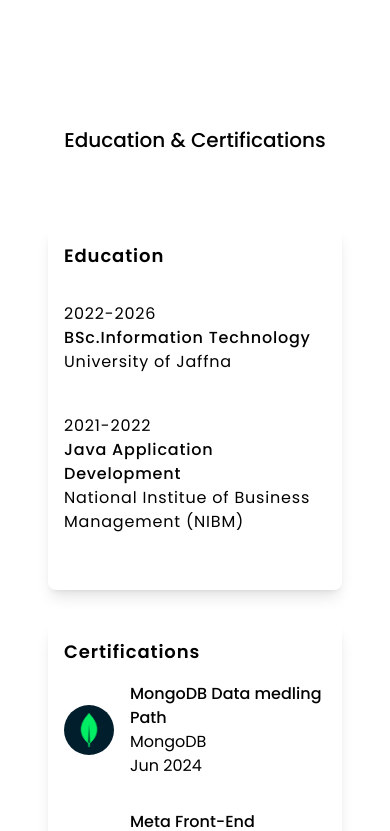
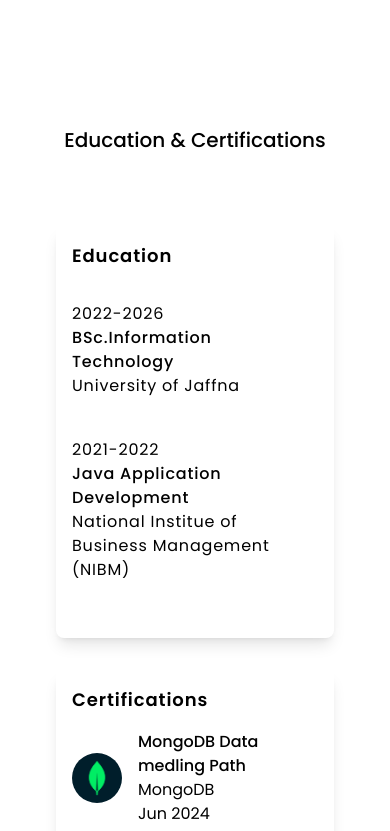
Before and after one commit to ruwini01/Official-Portfolio, a Next.js app: page / in a window 390 px wide. Shown: the part 1402-2233 px from the top of the page. Built offline with nearby package versions, Linux system fonts and the light colour scheme.

Commit message:
Education Section Modified

```diff
--- a/components/education.tsx
+++ b/components/education.tsx
@@ -8,8 +8,6 @@ import { Swiper, SwiperSlide } from 'swiper/react';
 import { Pagination } from 'swiper/modules';
 import 'swiper/css';
 import 'swiper/css/pagination';
-
-// Assuming education and certificates data types are defined elsewhere (see previous response)
 
 function chunkArray(array: any[], chunkSize: number): any[][] {
   const result = [];
@@ -34,17 +32,17 @@ export default function Education() {
 
   return (
     <motion.section
-      className="flex flex-col items-center justify-center mt-32 lg:mb-32 lg:mt-0 mx-8 lg:mx-28 scroll-mt-24"
+      className="flex flex-col items-center justify-center mt-32 lg:mb-32 lg:mt-0 mx-10 lg:mx-28 scroll-mt-24"
       id="education"
       initial={{ opacity: 0, y: 100 }}
       animate={{ opacity: 1, y: 0 }}
       transition={{ delay: 0.2 }}
     >
       <SectionHeading>Education & Certifications</SectionHeading>
-      <div className="grid grid-cols-1 lg:grid-cols-2 gap-8 mt-10">
+      <div className="grid grid-cols-1 lg:grid-cols-2 gap-8 mt-10 w-full max-w-screen-lg">
         <motion.div
           key="education"
-          className="rounded-lg overflow-hidden shadow-lg p-4"
+          className="rounded-lg overflow-hidden shadow-lg p-4 w-full wider-card"
           variants={leftCardVariants}
           initial="initial"
           whileInView="animate"
@@ -61,7 +59,7 @@ export default function Education() {
 
         <motion.div
           key="certifications"
-          className="rounded-lg overflow-hidden shadow-lg p-4"
+          className="rounded-lg overflow-hidden shadow-lg p-4 w-full wider-card"
           variants={rightCardVariants}
           initial="initial"
           whileInView="animate"
```
